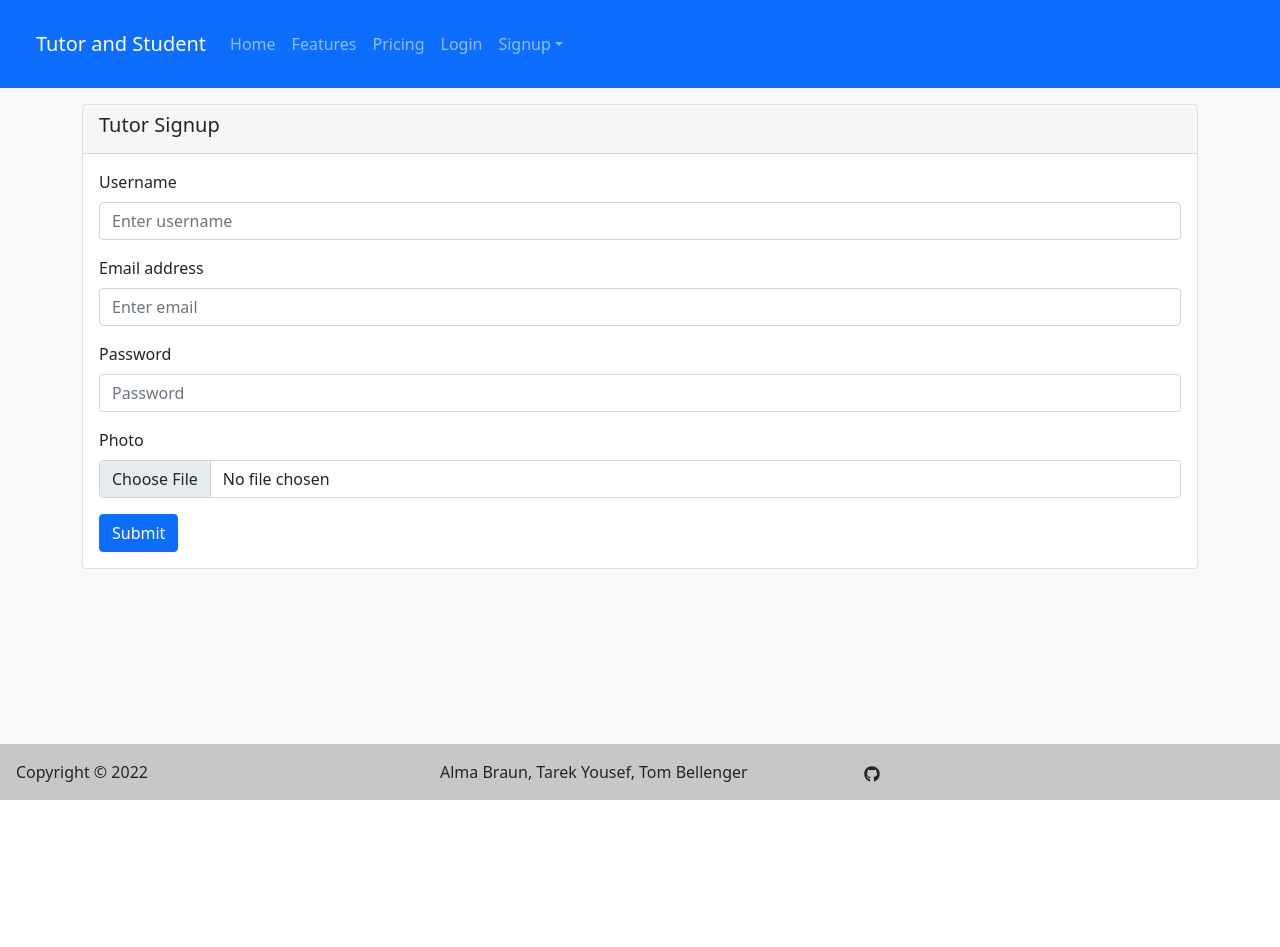
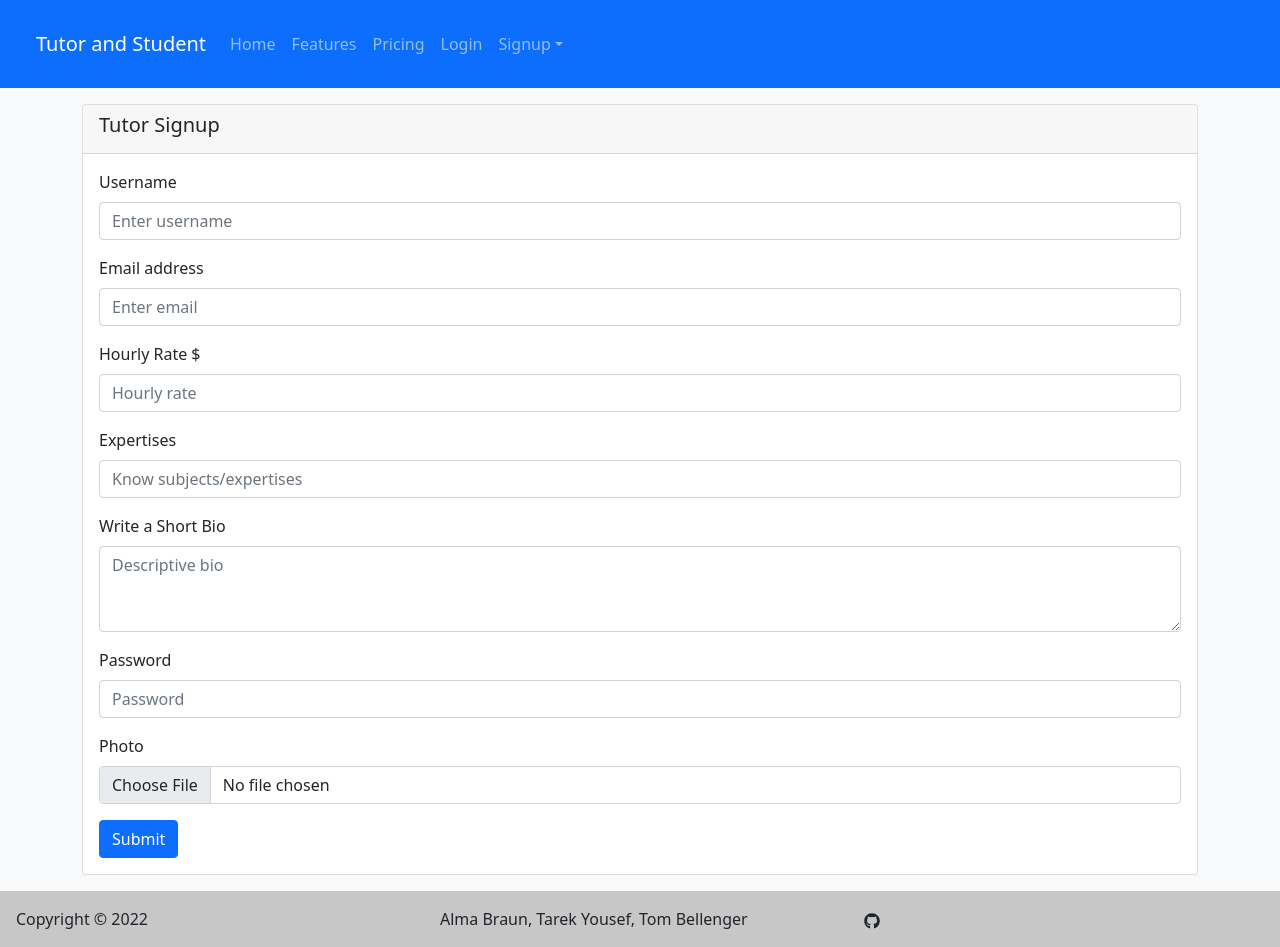
Before and after one commit to ALMA-DEV914/tutor-central-mern, a React (Create React App) app in the folder client/: page /tutor-signup in a window 1280 px wide. Before the commit the page ends 800 px from the top, so only its background shows below. Built offline with nearby package versions, Linux system fonts and the light colour scheme.

Commit message:
add more input fields on signup tutor

```diff
--- a/client/src/components/Tutor/index.js
+++ b/client/src/components/Tutor/index.js
@@ -10,7 +10,7 @@ const Tutor = ({ tutor }) => {
         <Card.Text>
           <span>Rating: 5 Stars</span>
           <span>Hourly Rate: {tutor?.hourlyRate}</span>
-          <span>Experise: JavaScript, CSS, HTML</span>
+          <span>Expertise: JavaScript, CSS, HTML</span>
           <span>
             Bio: Some quick example text to build on the card title and make up
             the bulk of the card's content.
--- a/client/src/pages/TutorProfile.js
+++ b/client/src/pages/TutorProfile.js
@@ -6,11 +6,13 @@ import { QUERY_ME } from "../utils/queries";
 // import { useParams } from "react-router-dom";
 import { UPDATE_USER} from "../utils/mutations";
 
+
 function TutorProfile() {
   // return <div>Profile</div>;
   // let navigate = useNavigate();
 
   const { loading, data } = useQuery(QUERY_ME);
+
   // console.log(data.me.user.username);
   // const [errorMessage, setErrorMessage] = useState("");
   const [formState, setFormState] = useState({
@@ -19,6 +21,7 @@ function TutorProfile() {
     // password: `${data.me.user.password}`,
     username: ``,
     password: ``,
+
   });
 
   const [updateUser] = useMutation(UPDATE_USER);
@@ -78,10 +81,15 @@ function TutorProfile() {
 
       <div>
         <div>
-          <p>{data.me.user.username}</p>
-          <p>{data.me.user.email}</p>
+          <p><b>Name:</b> {data.me.user.username}</p>
+          <p><b>Email Address:</b> {data.me.user.email}</p>
+          <p><b>Hourly rate: $</b>{data.me.tutor.hourlyRate}</p>
+          <p><b>Expertises:</b> {data.me.tutor.knownSubjects}</p>
+          <p><b>Bio:</b> {data.me.tutor.bio}</p>
+
           {/* <p>{data.me.tutor._id}</p> */}
         </div>
+
         <form onSubmit={handleFormSubmit}>
           <input
             className="form-input"
--- a/client/src/pages/TutorSignup.js
+++ b/client/src/pages/TutorSignup.js
@@ -4,6 +4,7 @@ import Auth from "../utils/auth";
 import { ADD_TUTOR, GET_S3_URL } from "../utils/mutations";
 import { Card, Form, Button, Modal } from "react-bootstrap";
 import FileUploader from "../components/FileUploader";
+
 
 function TutorSignup() {
   const [showModal, setShowModal] = useState(false);
@@ -13,6 +14,9 @@ function TutorSignup() {
     username: "",
     email: "",
     password: "",
+    hourlyRate: "",
+    knownSubjects: "",
+    bio: ""
   });
   const [photo, setPhoto] = useState(null);
   const [addTutor] = useMutation(ADD_TUTOR);
@@ -62,17 +66,22 @@ function TutorSignup() {
         return;
       }
     }
+
     try {
       let variables = {
         email: formState.email,
         password: formState.password,
         username: formState.username,
+        hourlyRate: formState.hourlyRate,
+        knownSubjects: formState.knownSubjects,
+        bio: formState.bio
       };
       if (photo) {
         variables.photo = photo.name;
       }
       const mutationResponse = await addTutor({
         variables,
+
       });
       console.log(mutationResponse);
       const token = mutationResponse.data.addTutor.token;
@@ -113,7 +122,34 @@ function TutorSignup() {
               onChange={handleChange}
             />
           </Form.Group>
+          <Form.Group className='mb-3' controlId='formBasicText'>
+            <Form.Label>Hourly Rate $</Form.Label>
+            <Form.Control
+               type='text'
+              name='hourlyRate'
+              placeholder='Hourly rate'
+              onChange={handleChange}
 
+            />
+          </Form.Group>
+          <Form.Group className='mb-3' controlId='FormBasicText'>
+            <Form.Label>Expertises</Form.Label>
+            <Form.Control
+              type='text'
+              name='knownSubjects'
+              placeholder='Know subjects/expertises'
+              onChange={handleChange}
+            />
+          </Form.Group>
+          <Form.Group className='mb-3' controlId='formBasicTextarea'>
+            <Form.Label>Write a Short Bio</Form.Label>
+            <Form.Control as="textarea" rows={3}
+              type='text'
+              name='bio'
+              placeholder='Descriptive bio '
+              onChange={handleChange}
+            />
+          </Form.Group>
           <Form.Group className='mb-3' controlId='formBasicPassword'>
             <Form.Label>Password</Form.Label>
             <Form.Control
```
